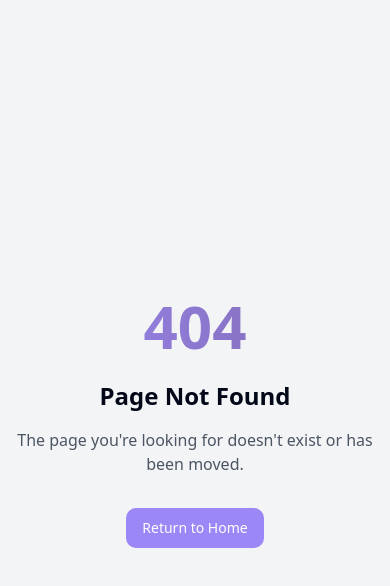
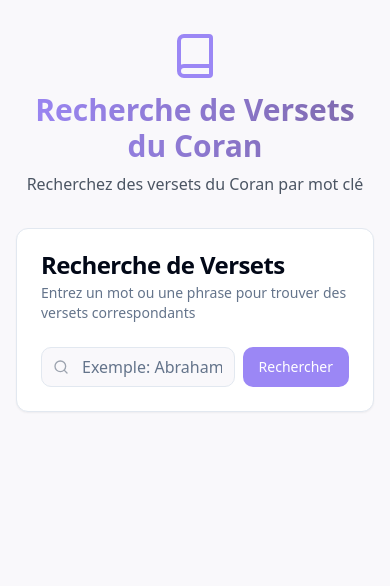
Before and after one commit to dgabdoul/spiritual-growth-tracker, a React (Vite) app: page /quran-search in a window 390 px wide. Before the commit this address had no page. Shown: the top 586 px of the page. Built offline with nearby package versions, Linux system fonts and the light colour scheme.

Commit message:
feat: Add Quran verse search page
Implement a page to search for Quran verses by keyword using the provided API. Display results with Arabic phonetic and English translation, and apply a user-friendly UI design.

```diff
--- a/src/App.tsx
+++ b/src/App.tsx
@@ -25,6 +25,7 @@ import PrivacyPolicyPage from "./pages/PrivacyPolicyPage";
 import TermsOfServicePage from "./pages/TermsOfServicePage";
 import UsersManagement from "./pages/Admin/UsersManagement";
 import Statistics from "./pages/Admin/Statistics";
+import QuranSearchPage from "./pages/QuranSearchPage";
 
 const queryClient = new QueryClient();
 
@@ -106,6 +107,7 @@ function App() {
         <Route path="/support" element={<SupportContactPage />} />
         <Route path="/privacy" element={<PrivacyPolicyPage />} />
         <Route path="/terms" element={<TermsOfServicePage />} />
+        <Route path="/quran-search" element={<QuranSearchPage />} />
 
         {/* Protected Routes */}
         <Route path="/dashboard" element={
--- a/src/pages/Auth/ForgotPasswordPage.tsx
+++ b/src/pages/Auth/ForgotPasswordPage.tsx
@@ -6,7 +6,7 @@ import { Button } from '@/components/ui/button';
 import { Input } from '@/components/ui/input';
 import { Card, CardContent, CardDescription, CardFooter, CardHeader, CardTitle } from '@/components/ui/card';
 import { Label } from '@/components/ui/label';
-import { EnvelopeIcon, ArrowLeftIcon, CheckIcon } from 'lucide-react';
+import { Mail, ArrowLeft, Check } from 'lucide-react';
 
 const ForgotPasswordPage: React.FC = () => {
   const [email, setEmail] = useState('');
@@ -45,7 +45,7 @@ const ForgotPasswordPage: React.FC = () => {
               <div className="space-y-2">
                 <Label htmlFor="email">Email</Label>
                 <div className="relative">
-                  <EnvelopeIcon className="absolute left-3 top-3 h-4 w-4 text-gray-400" />
+                  <Mail className="absolute left-3 top-3 h-4 w-4 text-gray-400" />
                   <Input
                     id="email"
                     type="email"
@@ -65,7 +65,7 @@ const ForgotPasswordPage: React.FC = () => {
             <div className="text-center space-y-4">
               <div className="flex justify-center">
                 <div className="rounded-full bg-green-100 p-2">
-                  <CheckIcon className="h-6 w-6 text-green-600" />
+                  <Check className="h-6 w-6 text-green-600" />
                 </div>
               </div>
               <h3 className="text-lg font-medium">Email envoyé</h3>
@@ -77,7 +77,7 @@ const ForgotPasswordPage: React.FC = () => {
         </CardContent>
         <CardFooter className="flex justify-center">
           <Link to="/login" className="flex items-center text-sm text-gray-600 hover:text-gray-900">
-            <ArrowLeftIcon className="mr-1 h-3 w-3" /> Retour à la connexion
+            <ArrowLeft className="mr-1 h-3 w-3" /> Retour à la connexion
           </Link>
         </CardFooter>
       </Card>
--- /dev/null
+++ b/src/pages/QuranSearchPage.tsx
@@ -0,0 +1,167 @@
+
+import React, { useState } from 'react';
+import { Button } from '@/components/ui/button';
+import { Input } from '@/components/ui/input';
+import { Card, CardContent, CardDescription, CardHeader, CardTitle } from '@/components/ui/card';
+import { Tabs, TabsContent, TabsList, TabsTrigger } from '@/components/ui/tabs';
+import { Separator } from '@/components/ui/separator';
+import { Skeleton } from '@/components/ui/skeleton';
+import { Search, Book } from 'lucide-react';
+import { useToast } from '@/hooks/use-toast';
+
+interface QuranSearchResult {
+  count: number;
+  matches: {
+    number: number;
+    text: string;
+    surah: {
+      number: number;
+      name: string;
+      englishName: string;
+      englishNameTranslation: string;
+    };
+    numberInSurah: number;
+    juz: number;
+    page: number;
+  }[];
+}
+
+interface QuranApiResponse {
+  code: number;
+  status: string;
+  data: QuranSearchResult;
+}
+
+const QuranSearchPage: React.FC = () => {
+  const [searchTerm, setSearchTerm] = useState('');
+  const [isLoading, setIsLoading] = useState(false);
+  const [searchResults, setSearchResults] = useState<QuranSearchResult | null>(null);
+  const { toast } = useToast();
+
+  const handleSearch = async (e: React.FormEvent) => {
+    e.preventDefault();
+    if (!searchTerm.trim()) return;
+
+    setIsLoading(true);
+    try {
+      const response = await fetch(`https://api.alquran.cloud/v1/search/${encodeURIComponent(searchTerm)}/all/en`);
+      const data: QuranApiResponse = await response.json();
+
+      if (data.code !== 200 || !data.data) {
+        throw new Error('Failed to fetch search results');
+      }
+
+      setSearchResults(data.data);
+
+      if (data.data.count === 0) {
+        toast({
+          title: "No results found",
+          description: "Try another search term or check your spelling",
+          variant: "destructive",
+        });
+      }
+    } catch (error) {
+      console.error('Error searching Quran:', error);
+      toast({
+        title: "Error",
+        description: "An error occurred while searching. Please try again.",
+        variant: "destructive",
+      });
+    } finally {
+      setIsLoading(false);
+    }
+  };
+
+  return (
+    <div className="container mx-auto py-8 px-4 min-h-screen">
+      <div className="max-w-3xl mx-auto">
+        <div className="flex flex-col items-center mb-8 text-center">
+          <Book className="h-12 w-12 mb-3 text-spirit-purple" />
+          <h1 className="text-3xl font-bold text-gradient mb-2">Recherche de Versets du Coran</h1>
+          <p className="text-gray-600">Recherchez des versets du Coran par mot clé</p>
+        </div>
+
+        <Card className="mb-8">
+          <CardHeader>
+            <CardTitle>Recherche de Versets</CardTitle>
+            <CardDescription>
+              Entrez un mot ou une phrase pour trouver des versets correspondants
+            </CardDescription>
+          </CardHeader>
+          <CardContent>
+            <form onSubmit={handleSearch} className="flex w-full items-center gap-2">
+              <div className="relative flex-1">
+                <Search className="absolute left-3 top-3 h-4 w-4 text-gray-400" />
+                <Input
+                  type="text"
+                  placeholder="Exemple: Abraham, Moses, Jesus..."
+                  value={searchTerm}
+                  onChange={(e) => setSearchTerm(e.target.value)}
+                  className="pl-10"
+                />
+              </div>
+              <Button type="submit" className="bg-spirit-purple hover:bg-spirit-deep-purple" disabled={isLoading}>
+                {isLoading ? "Recherche..." : "Rechercher"}
+              </Button>
+            </form>
+          </CardContent>
+        </Card>
+
+        {isLoading && (
+          <div className="space-y-4">
+            <Skeleton className="h-24 w-full" />
+            <Skeleton className="h-24 w-full" />
+            <Skeleton className="h-24 w-full" />
+          </div>
+        )}
+
+        {!isLoading && searchResults && (
+          <div className="mt-6">
+            <div className="flex items-center justify-between mb-4">
+              <h2 className="text-xl font-semibold">Résultats ({searchResults.count})</h2>
+            </div>
+
+            {searchResults.count > 0 ? (
+              <div className="space-y-4">
+                {searchResults.matches.map((match, index) => (
+                  <Card key={index} className="overflow-hidden">
+                    <div className="p-4">
+                      <Tabs defaultValue="translation">
+                        <TabsList className="mb-2">
+                          <TabsTrigger value="translation">Traduction</TabsTrigger>
+                          <TabsTrigger value="info">Informations</TabsTrigger>
+                        </TabsList>
+                        <TabsContent value="translation">
+                          <div className="text-lg" dir="auto">{match.text}</div>
+                        </TabsContent>
+                        <TabsContent value="info">
+                          <div className="text-sm text-gray-600 space-y-1">
+                            <p>Sourate: {match.surah.englishName} ({match.surah.number})</p>
+                            <p>Signification: {match.surah.englishNameTranslation}</p>
+                            <p>Verset: {match.numberInSurah}</p>
+                            <p>Page: {match.page} | Juz: {match.juz}</p>
+                          </div>
+                        </TabsContent>
+                      </Tabs>
+                      <Separator className="my-3" />
+                      <div className="text-sm font-medium">
+                        {match.surah.englishName} ({match.surah.number}:{match.numberInSurah})
+                      </div>
+                    </div>
+                  </Card>
+                ))}
+              </div>
+            ) : (
+              <Card className="p-6 text-center">
+                <p className="text-gray-500">Aucun résultat trouvé pour "{searchTerm}"</p>
+                <p className="text-sm text-gray-400 mt-1">Essayez un autre terme ou vérifiez l'orthographe</p>
+              </Card>
+            )}
+          </div>
+        )}
+      </div>
+    </div>
+  );
+};
+
+export default QuranSearchPage;
```
